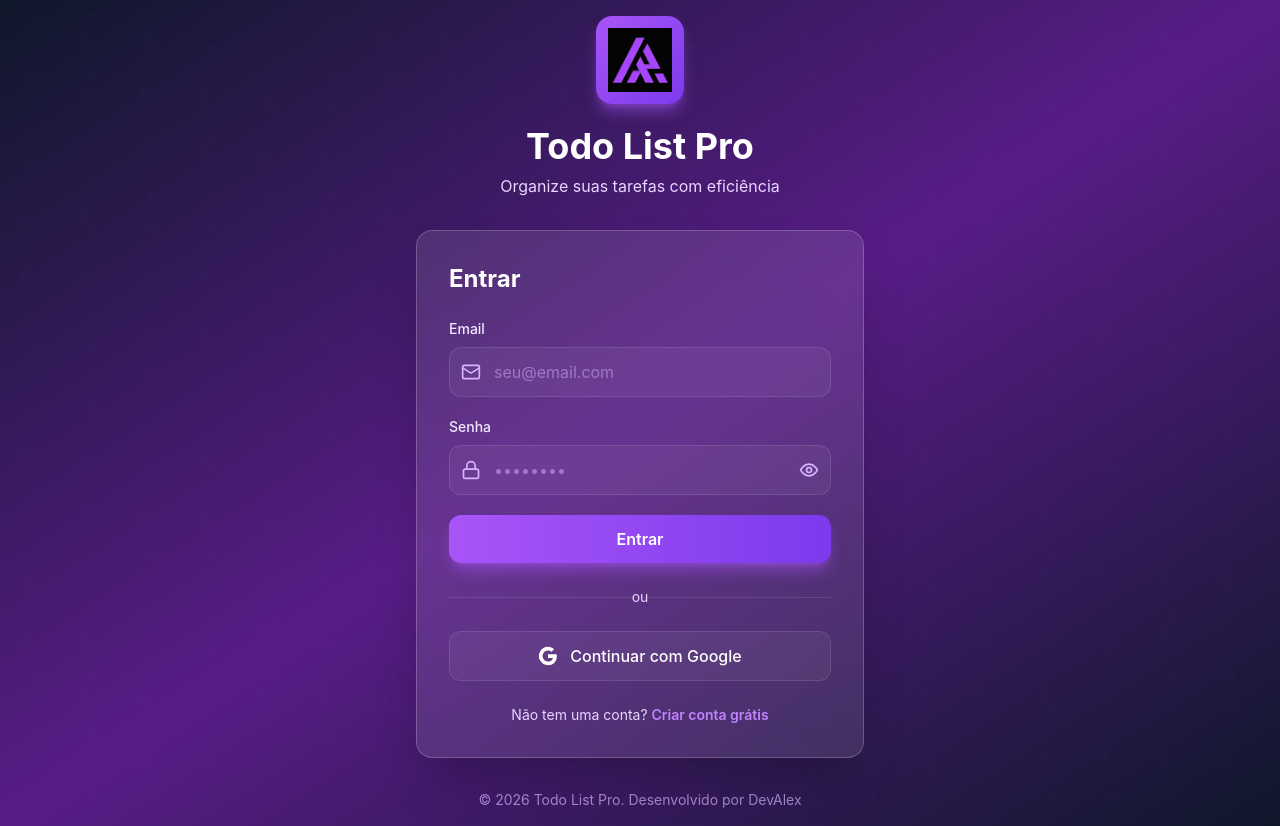
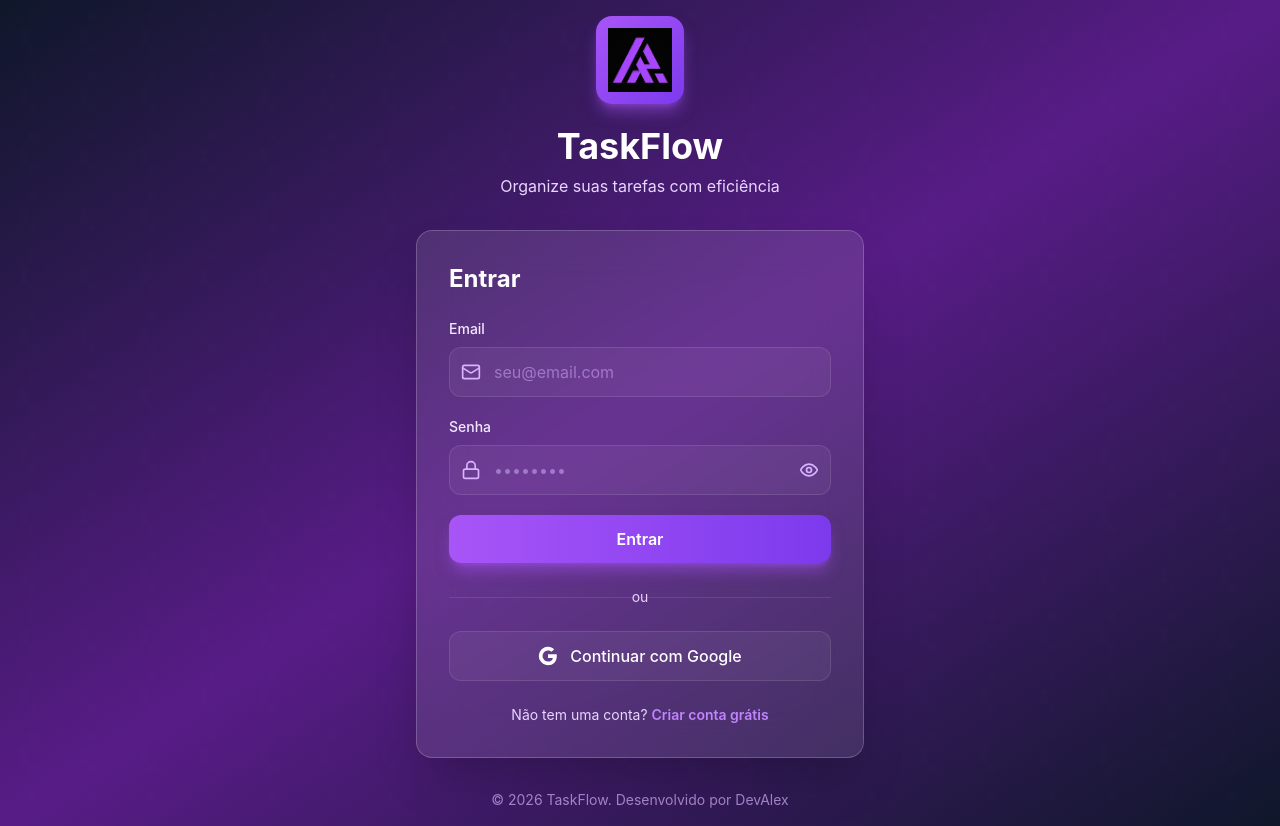
Before and after one commit to DevAlex-full/Todo-List-Pro, a React (Vite) app: page /login in a window 1280 px wide. Built offline with nearby package versions, Linux system fonts and the light colour scheme; no server answers.

Commit message:
mudando o nome de todo list pro para TaskFlow

```diff
--- a/src/components/layout/Sidebar.tsx
+++ b/src/components/layout/Sidebar.tsx
@@ -66,7 +66,7 @@
                   />
                 </div>
                 <div>
-                  <h1 className="text-white font-bold text-lg">Todo Pro</h1>
+                  <h1 className="text-white font-bold text-lg">TaskFlow</h1>
                 </div>
               </div>
 
--- a/src/pages/Login.tsx
+++ b/src/pages/Login.tsx
@@ -114,7 +114,7 @@
               }}
             />
           </div>
-          <h1 className="text-4xl font-bold text-white mb-2">Todo List Pro</h1>
+          <h1 className="text-4xl font-bold text-white mb-2">TaskFlow</h1>
           <p className="text-purple-200">Organize suas tarefas com eficiência</p>
         </div>
 
@@ -238,7 +238,7 @@
 
         {/* Footer */}
         <p className="mt-8 text-center text-sm text-purple-300/70">
-          © 2026 Todo List Pro. Desenvolvido por DevAlex
+          © 2026 TaskFlow. Desenvolvido por DevAlex
         </p>
       </div>
     </div>
--- a/src/pages/Register.tsx
+++ b/src/pages/Register.tsx
@@ -330,7 +330,7 @@
         </div>
 
         <p className="mt-4 text-center text-xs text-purple-300/70">
-          © 2026 Todo List Pro • Debug Mode
+          © 2026 TaskFlow • Debug Mode
         </p>
       </div>
     </div>
```
